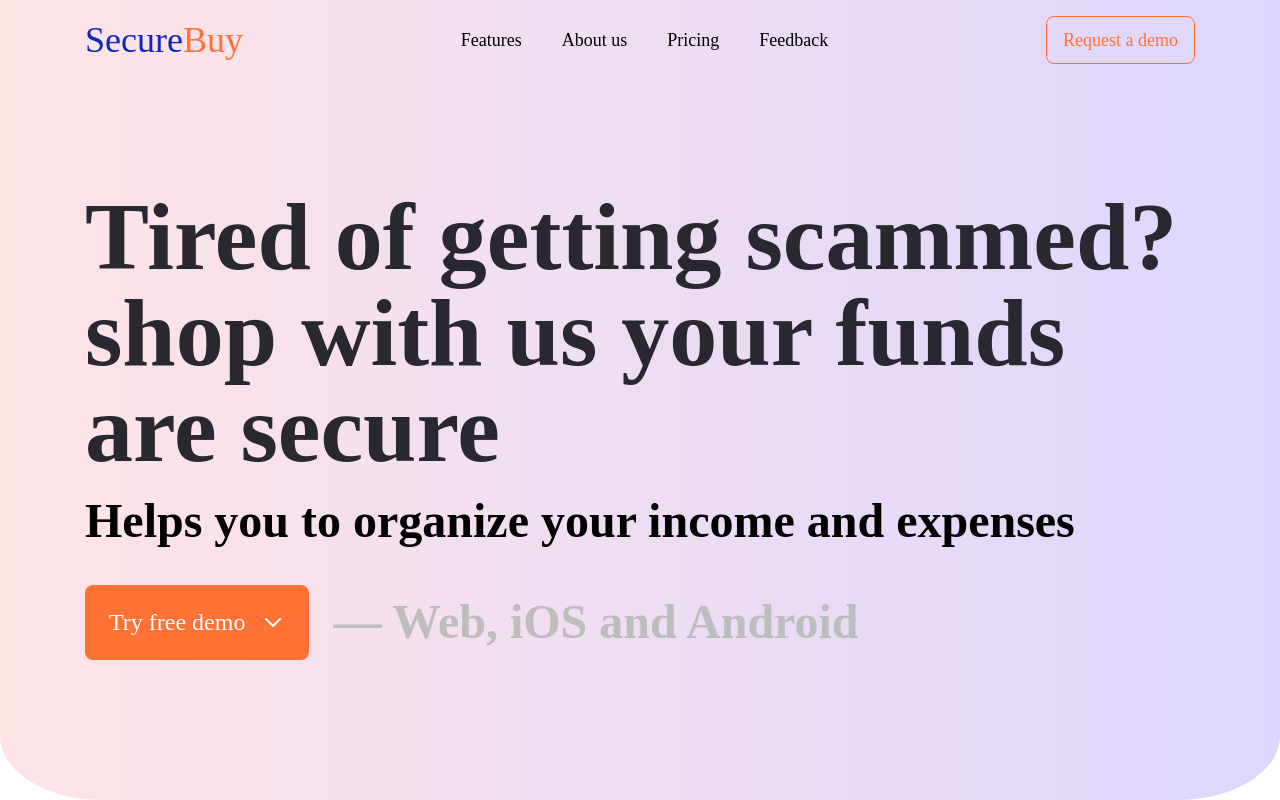
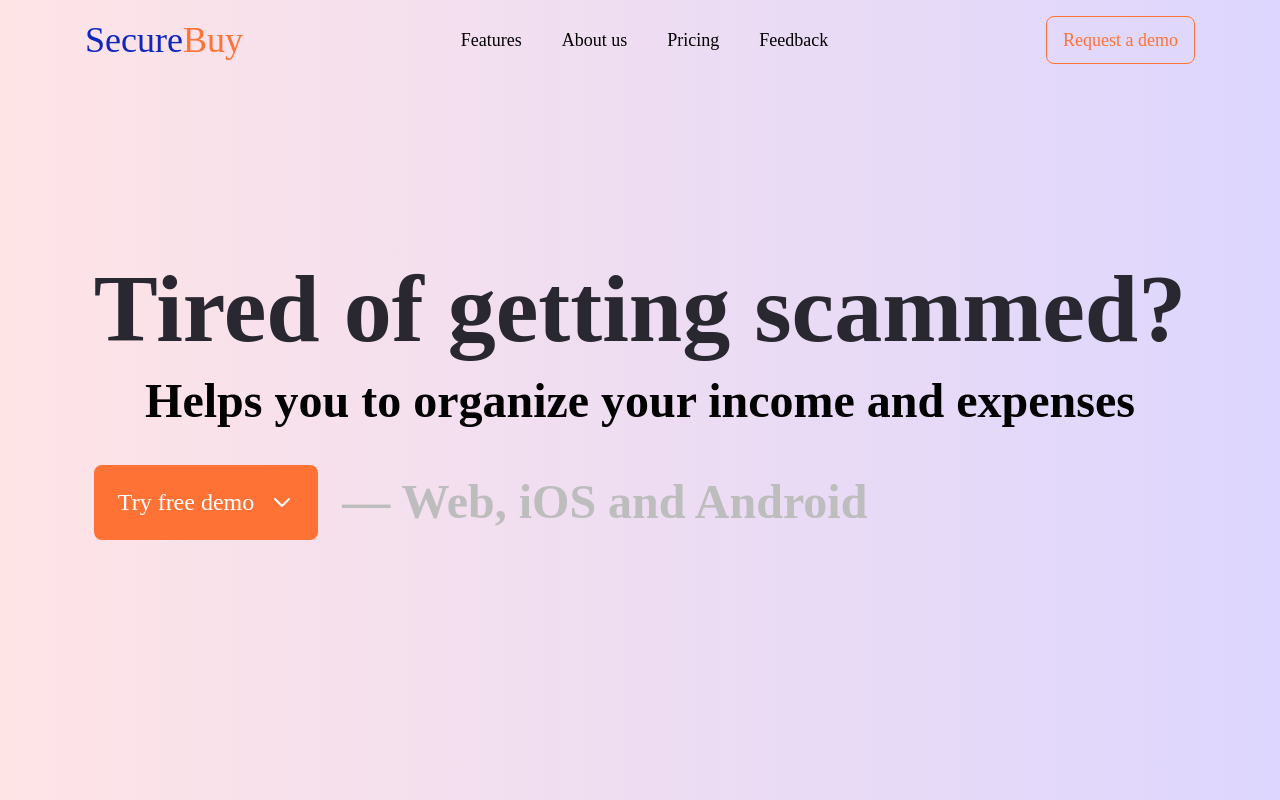
Before and after one commit to izik4004/securebuy, a React (Vite) app: page / in a window 1280 px wide. Shown: the top 800 px of the page. Built offline with nearby package versions, Linux system fonts and the light colour scheme.

Commit message:
product fix

```diff
--- a/package.json
+++ b/package.json
@@ -9,11 +9,14 @@
     "preview": "vite preview"
   },
   "dependencies": {
+    "@rainbow-me/rainbowkit": "^0.8.0",
     "aos": "^2.3.4",
+    "ethers": "^5.7.2",
     "react": "^18.2.0",
     "react-dom": "^18.2.0",
     "react-icons": "^4.6.0",
-    "swiper": "^8.4.4"
+    "swiper": "^8.4.4",
+    "wagmi": "^0.8.6"
   },
   "devDependencies": {
     "@types/react": "^18.0.24",
--- a/src/components/Header.jsx
+++ b/src/components/Header.jsx
@@ -4,6 +4,8 @@ import { HiMenuAlt4} from "react-icons/hi";
 import {MdClose} from "react-icons/md"
 // import MobileNav from "../components/MobileNav";
 import Nav from "../components/Nav";
+// import { ConnectButton } from "@rainbow-me/rainbowkit";
+
 
 const Header = () => {
   const [mobileNav, setMobileNav] = useState(false);
--- a/src/components/Hero.jsx
+++ b/src/components/Hero.jsx
@@ -5,7 +5,7 @@ import { HiOutlineChevronDown } from "react-icons/hi";
 const Hero = () => {
   const { title, subtitle, btnText, compText } = hero;
   return (
-    <section className=" max-h-[800px] py-6 me bg-gradient-to-r from-rose-100 to-violet-200" >
+    <section className="items-center flex max-h-[800px] py-6 me bg-gradient-to-r from-rose-100 to-violet-200" >
       <div
         className="container mx-auto min-h-[800px]
       flex justify-center items-center"
@@ -17,14 +17,14 @@ const Hero = () => {
         >
           <div className="flex-1 ">
             <h1
-              className="title mb-2 lg:mb-5"
+              className="title mb-2 lg:mb-5 text-center"
               data-aos="fade-in"
               data-aos-delay="500"
             >
               {title}
             </h1>
             <p
-              className="lead mb-5 lg:mb-10"
+              className="lead mb-5 lg:mb-10 text-center"
               data-aos="fade-in"
               data-aos-delay="500"
             >
--- a/src/components/Nav.jsx
+++ b/src/components/Nav.jsx
@@ -1,5 +1,6 @@
 import React from 'react';
 import {nav} from "../data"
+
 
 const Nav = () => {
   return <nav>
--- a/src/data.js
+++ b/src/data.js
@@ -11,8 +11,9 @@ export const nav = [
   ];
 
   export const hero = {
-    title: 'Tired of getting scammed? shop with us your funds are secure ',
+    title: 'Tired of getting scammed?',
     subtitle: 'Helps you to organize your income and expenses',
+    subtitles: '',
     btnText: 'Try free demo',
     compText: '— Web, iOS and Android',
     // image: HeroImg,
--- a/src/index.css
+++ b/src/index.css
@@ -63,6 +63,6 @@
 }
 
 .me {
-  border-bottom-left-radius: 8%;
-  border-bottom-right-radius: 8%;
+  /* border-bottom-style: ; */
+  /* border-bottom-right-radius: 8%; */
 }
```
Also changed, not shown: src/main.jsx (+11 -9 lines), 1 other file (tests, documents, lock files or other folders).
